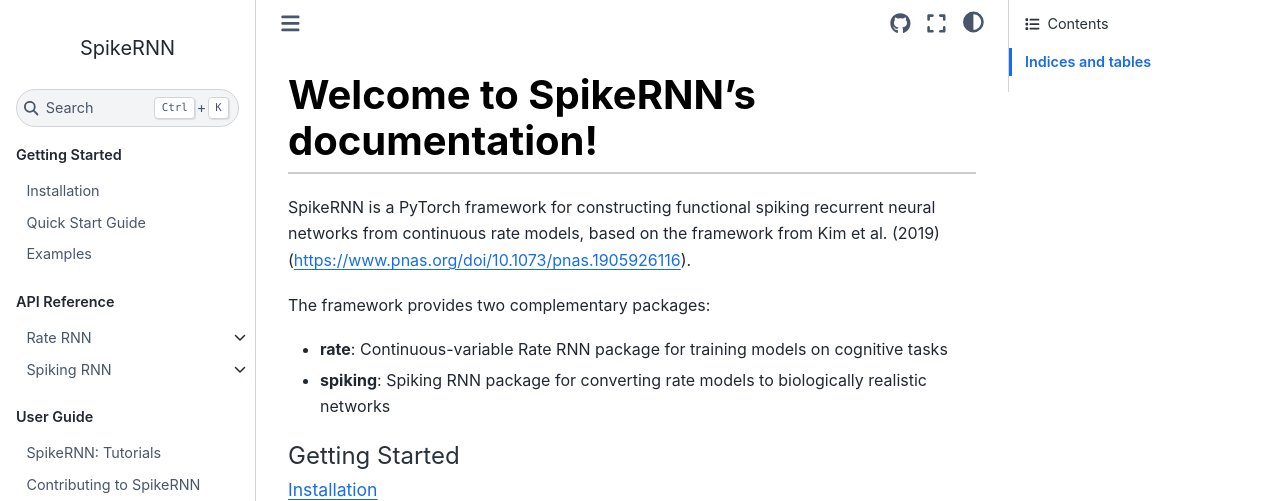
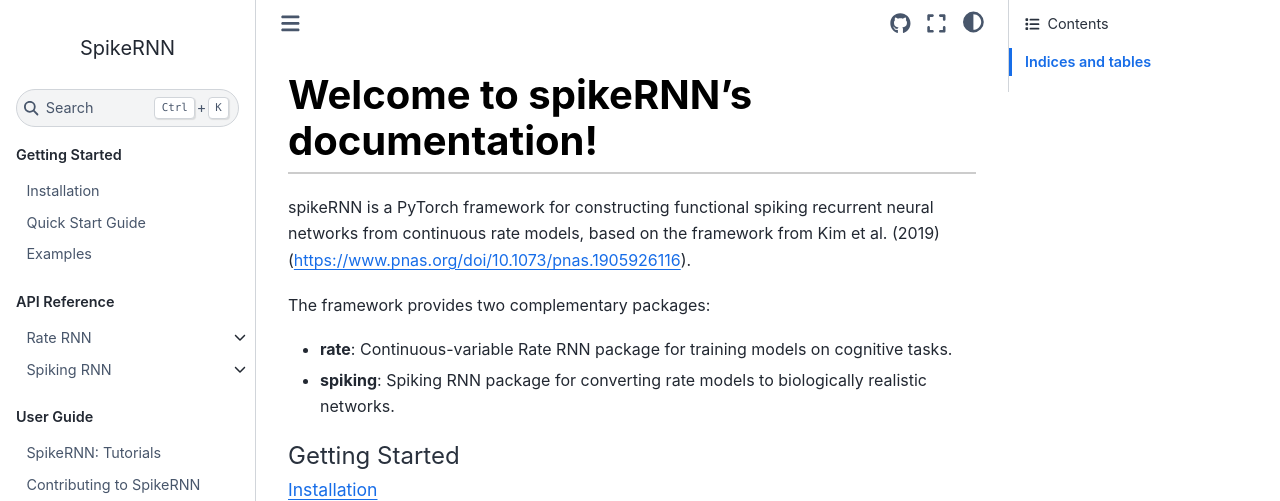
Before and after one commit to NuttidaLab/spikeRNN, a Sphinx documentation site: the page built from docs/index.rst, in a window 1280 px wide and 1336 px high. Shown: the top 501 px of the window. Built offline with Sphinx 7.4.7 and the Sphinx Book theme 1.1.4, drawn with Linux system fonts in a browser that asks for light colours.

```diff
--- a/docs/index.rst
+++ b/docs/index.rst
@@ -1,12 +1,12 @@
-Welcome to SpikeRNN's documentation!
+Welcome to spikeRNN's documentation!
 ============================================
 
-SpikeRNN is a PyTorch framework for constructing functional spiking recurrent neural networks from continuous rate models, based on the framework from Kim et al. (2019) (https://www.pnas.org/doi/10.1073/pnas.1905926116).
+spikeRNN is a PyTorch framework for constructing functional spiking recurrent neural networks from continuous rate models, based on the framework from Kim et al. (2019) (https://www.pnas.org/doi/10.1073/pnas.1905926116).
 
 The framework provides two complementary packages:
 
-* **rate**: Continuous-variable Rate RNN package for training models on cognitive tasks
-* **spiking**: Spiking RNN package for converting rate models to biologically realistic networks
+* **rate**: Continuous-variable Rate RNN package for training models on cognitive tasks.
+* **spiking**: Spiking RNN package for converting rate models to biologically realistic networks.
 
 
 .. toctree::
```
